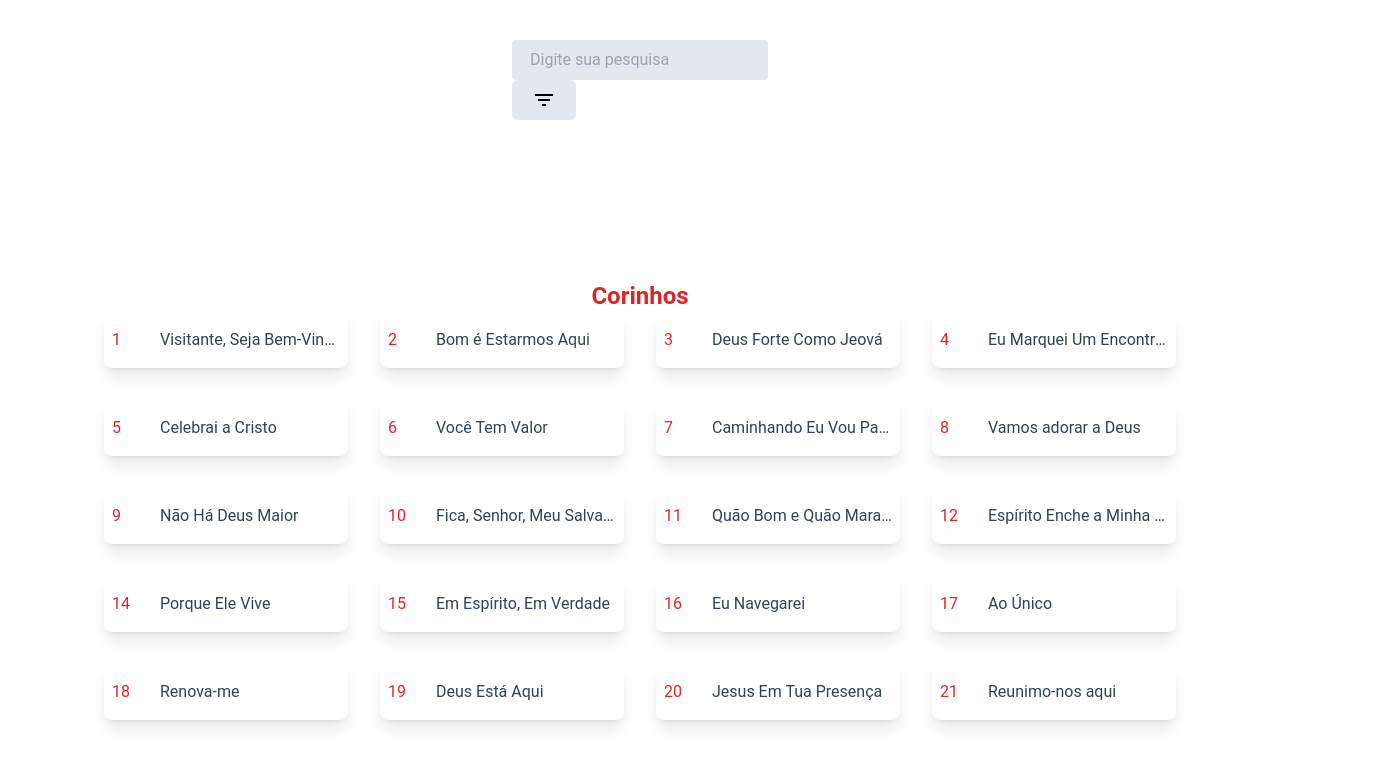
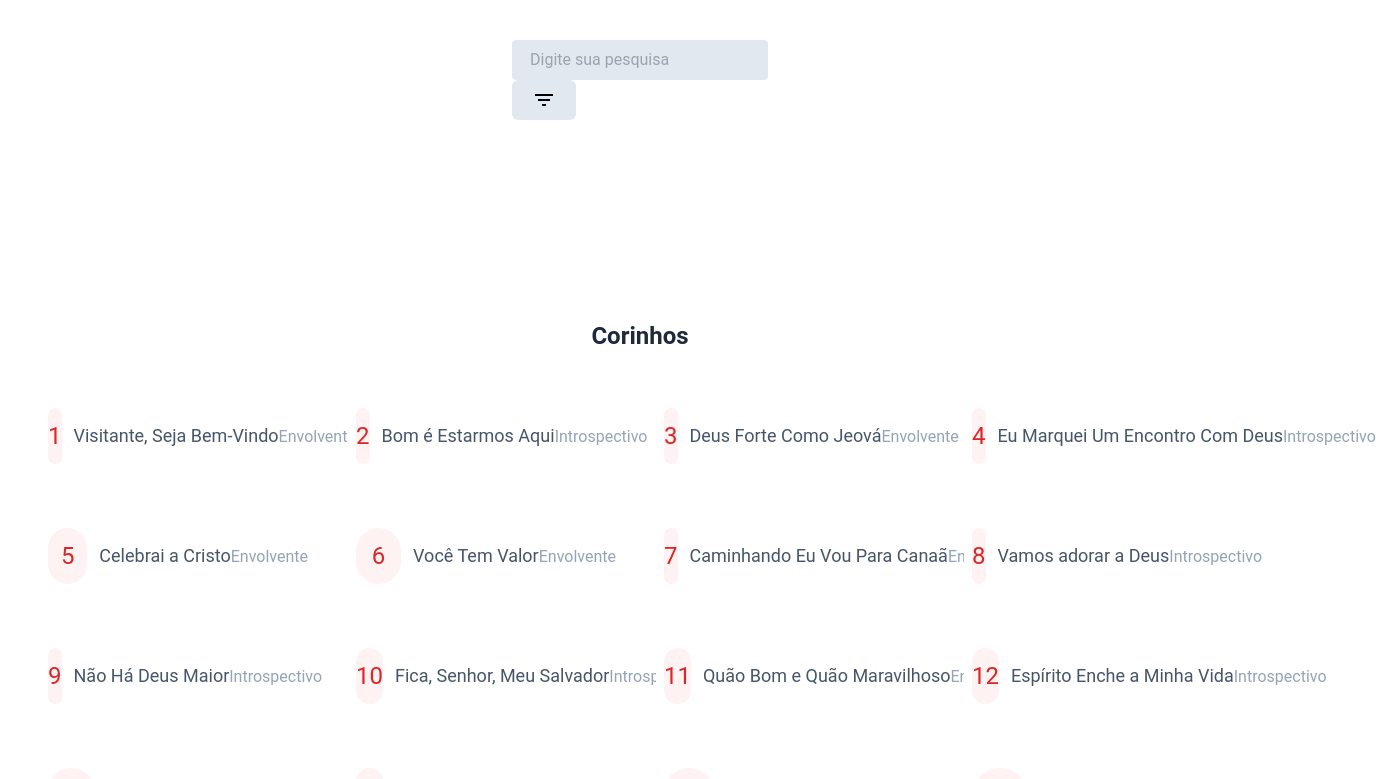
Before and after one commit to thiago-silva-santos/gospeltune, a Nuxt app: page / in a window 1280 px wide. Shown: the top 779 px of the page, 1376 px wide, since content can reach past the window. Built offline with nearby package versions, Linux system fonts and the light colour scheme.

Commit message:
Ajustes no design dos cards

```diff
--- a/components/InputSearch.vue
+++ b/components/InputSearch.vue
@@ -24,7 +24,7 @@ export default {
 
 <style scoped>
 .input_search {
-  @apply bg-slate-200 appearance-none border-2 border-gray-200 rounded w-full py-2 px-4 text-gray-700 leading-tight focus:bg-white focus:border-slate-500;
+  @apply bg-slate-200 appearance-none border-2 border-slate-200 rounded w-full py-2 px-4 text-gray-700 leading-tight focus:bg-white focus:border-slate-500;
   transition: all ease .3s;
   outline: none;
 }
--- a/components/SongsCards.vue
+++ b/components/SongsCards.vue
@@ -9,8 +9,9 @@
               <div class="song_number text-center font-bold text-lg">
                   {{ item.id }}
                 </div>
-                <div class="song_title">
-                  {{ item.nome }}
+                <div class="flex flex-col" >
+                  <span class="song_title">{{ item.nome }}</span>
+                  <span class="song_subtitle">{{ item.categoria.includes('Envolvente') ? 'Envolvente' : 'Introspectivo' }}</span>
                 </div>
 
             </div>
@@ -53,24 +54,25 @@ export default {
   @apply grid grid-flow-row gap-8 text-neutral-600 sm:grid-cols-1 md:grid-cols-2 lg:grid-cols-3 xl:grid-cols-4;
 }
 .card_ {
-  @apply w-full flex items-center justify-start py-4 px-2 gap-2 rounded-lg shadow-lg bg-white cursor-pointer relative;
-  transition: all ease-in-out .3s;
-  max-height: 60px;
+  @apply w-full flex h-fit items-center justify-start py-4 px-2 gap-3 rounded-lg bg-white cursor-pointer relative;
 }
 
 .song_number {
-  @apply text-red-600 w-10
+  @apply text-red-600 w-14 h-14 text-2xl rounded-full flex items-center justify-center bg-red-50
 }
 
 .song_title {
-  @apply truncate max-w-[230px] text-slate-700 2xl:max-w-[230px] xl:max-w-[180px] lg:max-w-[200px]
+  @apply truncate max-w-[230px] text-slate-600  2xl:max-w-[230px] xl:max-w-[180px] lg:max-w-[200px] text-lg;
 }
-
+.song_subtitle {
+  @apply text-slate-400;
+}
 
 @media (min-width: 500px) {
   .card_:hover {
-    @apply bg-slate-50
+    @apply bg-red-50
   }
+
 
 }
 
--- a/nuxt.config.ts
+++ b/nuxt.config.ts
@@ -16,7 +16,7 @@ export default defineNuxtConfig({
       ],
       link: [
         { rel: 'icon', type: 'image/x-icon', href: '/gospeltunelogo.png' },
-        { rel: 'stylesheet', href: "https://fonts.googleapis.com/css2?family=Baloo+Da+2:wght@400;500;600;700;800&display=swap" },
+        // { rel: 'stylesheet', href: "https://fonts.googleapis.com/css2?family=Baloo+Da+2:wght@400;500;600;700;800&display=swap" },
         { rel: 'stylesheet', href: "https://fonts.googleapis.com/icon?family=Material+Icons" },
         { rel: 'stylesheet', href: "https://fonts.googleapis.com/css2?family=Material+Symbols+Outlined:opsz,wght,FILL,GRAD@48,400,0,0" }
 
--- a/pages/index.vue
+++ b/pages/index.vue
@@ -21,12 +21,11 @@
     </template>
     <template v-else>
 
-      <section class="cards_container w-full" v-if="searchCorinhosResults.length >= 1">
+      <section class="w-full" v-if="searchCorinhosResults.length >= 1">
         <h1>Corinhos</h1>
         <SongsCards :items="searchCorinhosResults" :text-search="search" />
       </section>
-
-      <section class="cards_container harpa w-full" v-if="searchHinosResults.length >= 1">
+      <section class="w-full" v-if="searchHinosResults.length >= 1">
         <h1>Hinos da Harpa Cristã</h1>
         <SongsCards :items="searchHinosResults" :text-search="search" />
       </section>
@@ -140,7 +139,6 @@ export default {
   z-index: 999;
 }
 
-
 .filter_tags {
   @apply w-full flex gap-4 items-center justify-center flex-wrap;
 }
@@ -151,7 +149,6 @@ export default {
 
 .button_filters {
   @apply w-16 p-2 bg-slate-200 rounded-md flex items-center justify-center;
-  transition: all ease .2s;
 }
 
 .button_filters_active {
@@ -159,7 +156,7 @@ export default {
 }
 
 h1 {
-  @apply text-2xl text-red-600 font-semibold text-center
+  @apply text-2xl text-slate-800 font-bold text-center py-10
 }
 
 .overlay {
```
